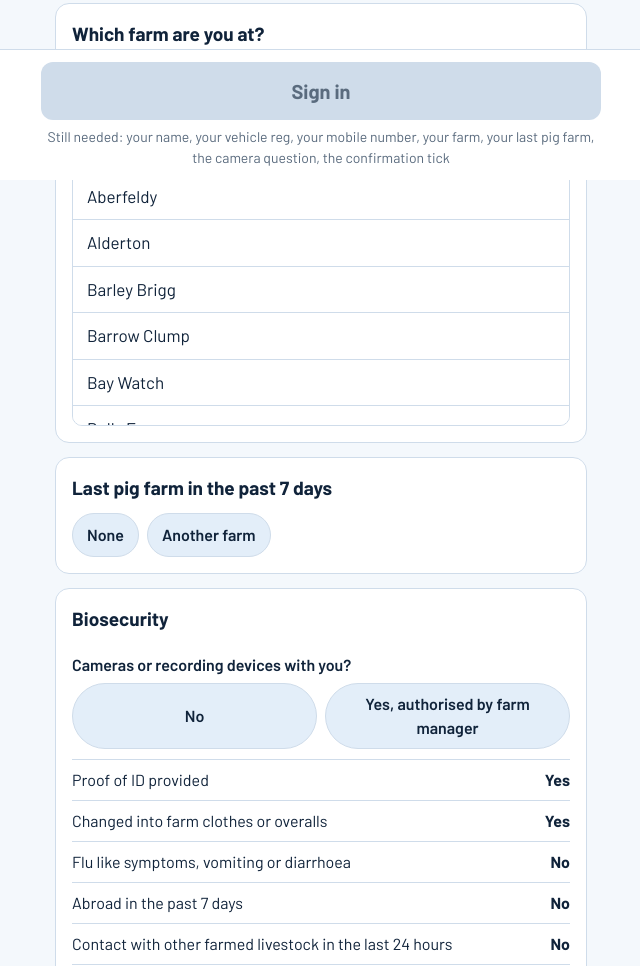
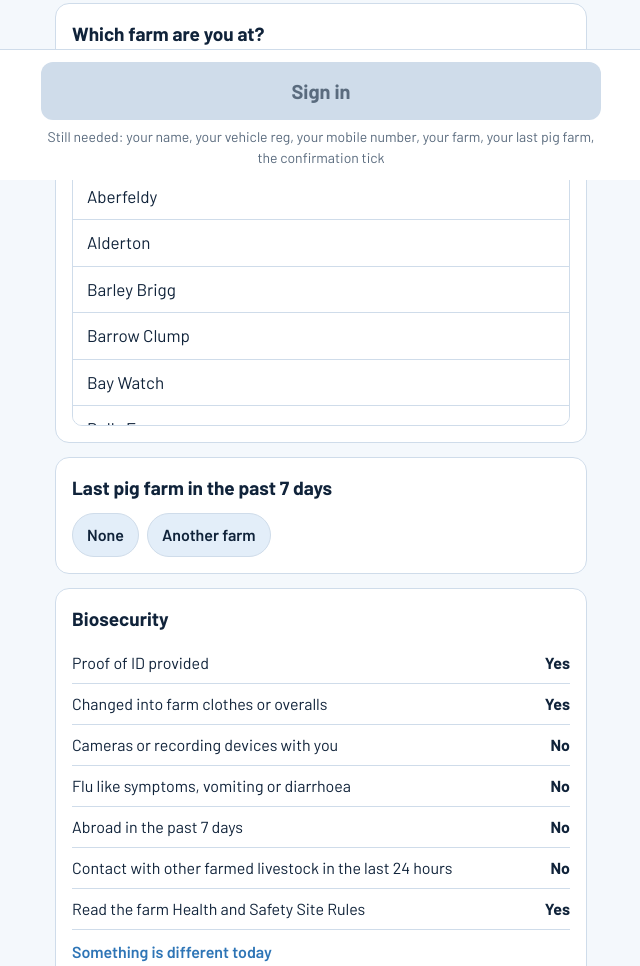
Before and after one commit to robcan87/rattlerow-farm-signin, a plain HTML site: page index.html in a window 1280 px wide. Shown: the part 620-1586 px from the top of the page, without its empty margins (319-959 px from the left). Drawn offline with Linux system fonts and the light colour scheme.

Commit message:
Move camera question into the pre-completed biosecurity answers
Co-Authored-By: Claude Opus 5.5 <noreply@anthropic.com>
Claude-Session: https://claude.ai/code/session_019zGyHwCwtTuqTQZFDBoxgd

```diff
--- a/index.html
+++ b/index.html
@@ -132,13 +132,6 @@ details summary{cursor:pointer;color:var(--blue);font-weight:600;min-height:44px
 
   <section class="card">
     <h2>Biosecurity</h2>
-    <div class="q">
-      <p>Cameras or recording devices with you?</p>
-      <div class="seg" id="camSeg">
-        <button class="chip" type="button" data-v="No">No</button>
-        <button class="chip" type="button" data-v="Yes">Yes, authorised by farm manager</button>
-      </div>
-    </div>
     <ul class="decl" id="decl"></ul>
     <details id="diff">
       <summary>Something is different today</summary>
@@ -184,8 +177,8 @@ let store={me:null,log:[],queue:[]};
 try{const raw=localStorage.getItem('rr-farm-signin');if(raw)store=Object.assign(store,JSON.parse(raw))}catch(e){}
 const save=()=>{try{localStorage.setItem('rr-farm-signin',JSON.stringify(store))}catch(e){}};
 
-const STD={id:'Yes',clothes:'Yes',symptoms:'No',abroad:'No',countries:'',stock:'No',species:'',loc:'',rules:'Yes'};
-const st={site:'',last:null,lastName:'',days:'',cam:'',a:Object.assign({},STD),confirm:false};
+const STD={id:'Yes',clothes:'Yes',cam:'No',camAuth:'',symptoms:'No',abroad:'No',countries:'',stock:'No',species:'',loc:'',rules:'Yes'};
+const st={site:'',last:null,lastName:'',days:'',a:Object.assign({},STD),confirm:false};
 
 /* Your details */
 function showMe(){
@@ -242,18 +235,19 @@ $('lastName').addEventListener('input',()=>{st.lastName=$('lastName').value.trim
 $('siteData').innerHTML=SITES.map(s=>`<option value="${esc(s)}">`).join('');
 
 /* Biosecurity */
-$('camSeg').addEventListener('click',e=>{const b=e.target.closest('[data-v]');if(!b)return;st.cam=b.dataset.v;for(const c of $('camSeg').children)c.setAttribute('aria-pressed',c.dataset.v===st.cam);update()});
-const QS=[['id','Proof of ID provided'],['clothes','Changed into farm clothes or overalls'],['symptoms','Flu like symptoms, vomiting or diarrhoea'],['abroad','Abroad in the past 7 days'],['stock','Contact with other farmed livestock in the last 24 hours'],['rules','Read the farm Health and Safety Site Rules']];
+const QS=[['id','Proof of ID provided'],['clothes','Changed into farm clothes or overalls'],['cam','Cameras or recording devices with you'],['symptoms','Flu like symptoms, vomiting or diarrhoea'],['abroad','Abroad in the past 7 days'],['stock','Contact with other farmed livestock in the last 24 hours'],['rules','Read the farm Health and Safety Site Rules']];
+function dv(k){const a=st.a;let v=a[k];if(k==='abroad'&&v==='Yes')v=a.countries||'Yes';if(k==='stock'&&v==='Yes')v=a.species||'Yes';if(k==='cam'&&v==='Yes')v=a.camAuth==='Yes'?'Yes, authorised':'Yes';return v}
 function renderDecl(){
   const a=st.a;
-  $('decl').innerHTML=QS.map(([k,t])=>{let v=a[k];if(k==='abroad'&&v==='Yes')v=a.countries||'Yes';if(k==='stock'&&v==='Yes')v=a.species||'Yes';return`<li><span>${esc(t)}</span><span>${esc(v)}</span></li>`}).join('');
+  $('decl').innerHTML=QS.map(([k,t])=>`<li><span>${esc(t)}</span><span>${esc(dv(k))}</span></li>`).join('');
   $('diffQs').innerHTML=QS.map(([k,t])=>`<div class="q"><p>${esc(t)}?</p><div class="seg">${['Yes','No'].map(v=>`<button class="chip" type="button" data-q="${k}" data-v="${v}" aria-pressed="${a[k]===v}">${v}</button>`).join('')}</div>${
+    k==='cam'&&a.cam==='Yes'?`<p style="margin-top:10px">Authorised by the farm manager to take it on the unit?</p><div class="seg">${['Yes','No'].map(v=>`<button class="chip" type="button" data-q="camAuth" data-v="${v}" aria-pressed="${a.camAuth===v}">${v}</button>`).join('')}</div>`:''}${
     k==='abroad'&&a.abroad==='Yes'?`<label class="f" for="countries">Countries visited</label><input type="text" id="countries" value="${esc(a.countries)}">`:''}${
     k==='stock'&&a.stock==='Yes'?`<label class="f" for="species">Species</label><select id="species"><option value="">Choose</option>${SPECIES.map(s=>`<option${a.species===s?' selected':''}>${esc(s)}</option>`).join('')}</select><label class="f" for="loc">Where was the contact?</label><input type="text" id="loc" value="${esc(a.loc)}">`:''}</div>`).join('');
 }
-$('diffQs').addEventListener('click',e=>{const b=e.target.closest('[data-q]');if(!b)return;st.a[b.dataset.q]=b.dataset.v;st.confirm=false;$('confirm').checked=false;renderDecl();update()});
+$('diffQs').addEventListener('click',e=>{const b=e.target.closest('[data-q]');if(!b)return;st.a[b.dataset.q]=b.dataset.v;if(b.dataset.q==='cam'&&b.dataset.v==='No')st.a.camAuth='';st.confirm=false;$('confirm').checked=false;renderDecl();update()});
 $('diffQs').addEventListener('input',e=>{if(['countries','loc','species'].includes(e.target.id)){st.a[e.target.id]=e.target.value;const li=$('decl');renderDeclList();update()}});
-function renderDeclList(){const a=st.a;$('decl').innerHTML=QS.map(([k,t])=>{let v=a[k];if(k==='abroad'&&v==='Yes')v=a.countries||'Yes';if(k==='stock'&&v==='Yes')v=a.species||'Yes';return`<li><span>${esc(t)}</span><span>${esc(v)}</span></li>`}).join('')}
+function renderDeclList(){$('decl').innerHTML=QS.map(([k,t])=>`<li><span>${esc(t)}</span><span>${esc(dv(k))}</span></li>`).join('')}
 $('confirm').addEventListener('change',e=>{st.confirm=e.target.checked;update()});
 
 /* Build link */
@@ -262,8 +256,7 @@ function problems(){
   if(!m||!m.name)out.push('your name');if(!m||!m.reg)out.push('your vehicle reg');if(!m||!m.phone)out.push('your mobile number');
   if(!st.site)out.push('your farm');
   if(!st.last||(st.last==='other'&&(!st.lastName||!st.days)))out.push('your last pig farm');
-  if(!st.cam)out.push('the camera question');
-  const a=st.a;if(a.abroad==='Yes'&&!a.countries.trim())out.push('the countries visited');
+  const a=st.a;if(a.cam==='Yes'&&!a.camAuth)out.push('the camera authorisation');if(a.abroad==='Yes'&&!a.countries.trim())out.push('the countries visited');
   if(a.stock==='Yes'&&(!a.species||!a.loc.trim()))out.push('the livestock contact details');
   if(!st.confirm)out.push('the confirmation tick');
   return out;
@@ -273,6 +266,7 @@ function stops(){
   if(a.symptoms==='Yes')s.push('Entry is not permitted with flu like symptoms, vomiting or diarrhoea.');
   if(a.id==='No')s.push('Proof of ID is needed before entry.');
   if(a.clothes==='No')s.push('Change into the clothes or overalls provided by the farm before entry.');
+  if(a.cam==='Yes'&&a.camAuth==='No')s.push('Cameras and recording devices need the farm manager\'s authorisation before entry.');
   if(a.rules==='No')s.push('Read the farm Health and Safety Site Rules before entry.');
   return s;
 }
@@ -280,7 +274,7 @@ function answers(){
   const m=$('meForm').hidden?store.me:readMe(),a=st.a,p=new URLSearchParams();
   const add=(k,v)=>{if(v)p.append('entry.'+E[k],v)};
   add('site',st.site);add('name',m.name);add('id',a.id);add('phone',m.phone);add('org',m.org);add('reg',m.reg);add('clothes',a.clothes);
-  add('cam',st.cam);if(st.cam==='Yes')add('camAuth','Yes');add('symptoms',a.symptoms);
+  add('cam',a.cam);if(a.cam==='Yes')add('camAuth',a.camAuth);add('symptoms',a.symptoms);
   add('last',st.lastName||'None');if(st.lastName&&st.lastName!=='None')add('days',st.days);
   add('abroad',a.abroad==='Yes'?a.countries.trim():'No');add('stock',a.stock);
   if(a.stock==='Yes'){add('species',a.species);add('loc',a.loc.trim())}
@@ -320,8 +314,8 @@ $('go').addEventListener('click',async()=>{
   $('ok').hidden=false;$('go').textContent='Sign in';
   renderHist();renderQueue();
 });
-$('okClose').onclick=()=>{$('ok').hidden=true;st.site='';prefillLast();st.cam='';st.a=Object.assign({},STD);st.confirm=false;$('confirm').checked=false;$('diff').open=false;
-  for(const c of $('camSeg').children)c.setAttribute('aria-pressed',false);try{history.replaceState(null,'',location.pathname+location.search)}catch(_){}
+$('okClose').onclick=()=>{$('ok').hidden=true;st.site='';prefillLast();st.a=Object.assign({},STD);st.confirm=false;$('confirm').checked=false;$('diff').open=false;
+  try{history.replaceState(null,'',location.pathname+location.search)}catch(_){}
   renderSite();renderLast();renderDecl();update();window.scrollTo({top:0})};
 window.addEventListener('online',flush);
 function renderHist(){
--- a/sw.js
+++ b/sw.js
@@ -1,5 +1,5 @@
 // Keeps the app opening when a farm has no signal. Pages load fresh when online.
-const CACHE = 'rr-farm-signin-v2';
+const CACHE = 'rr-farm-signin-v3';
 const FILES = ['./', './index.html', './manifest.webmanifest', './icon-192.png', './icon-512.png'];
 
 self.addEventListener('install', e => {
```
